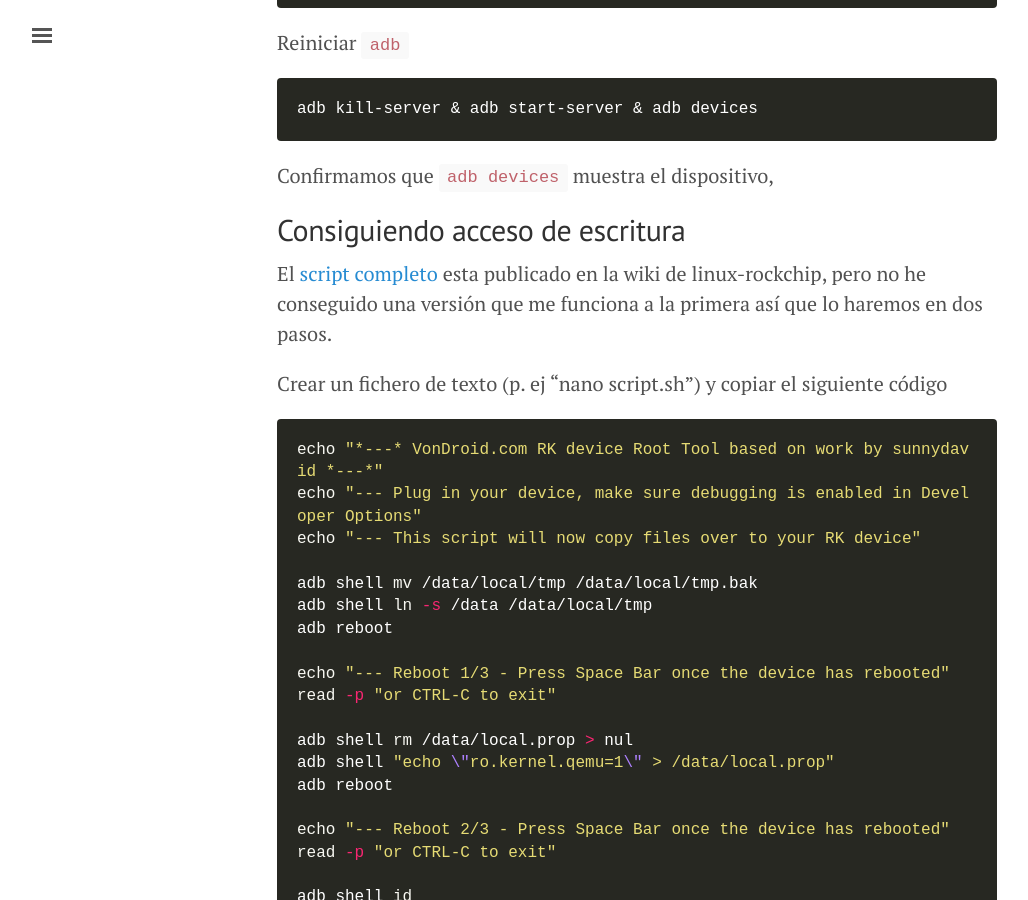
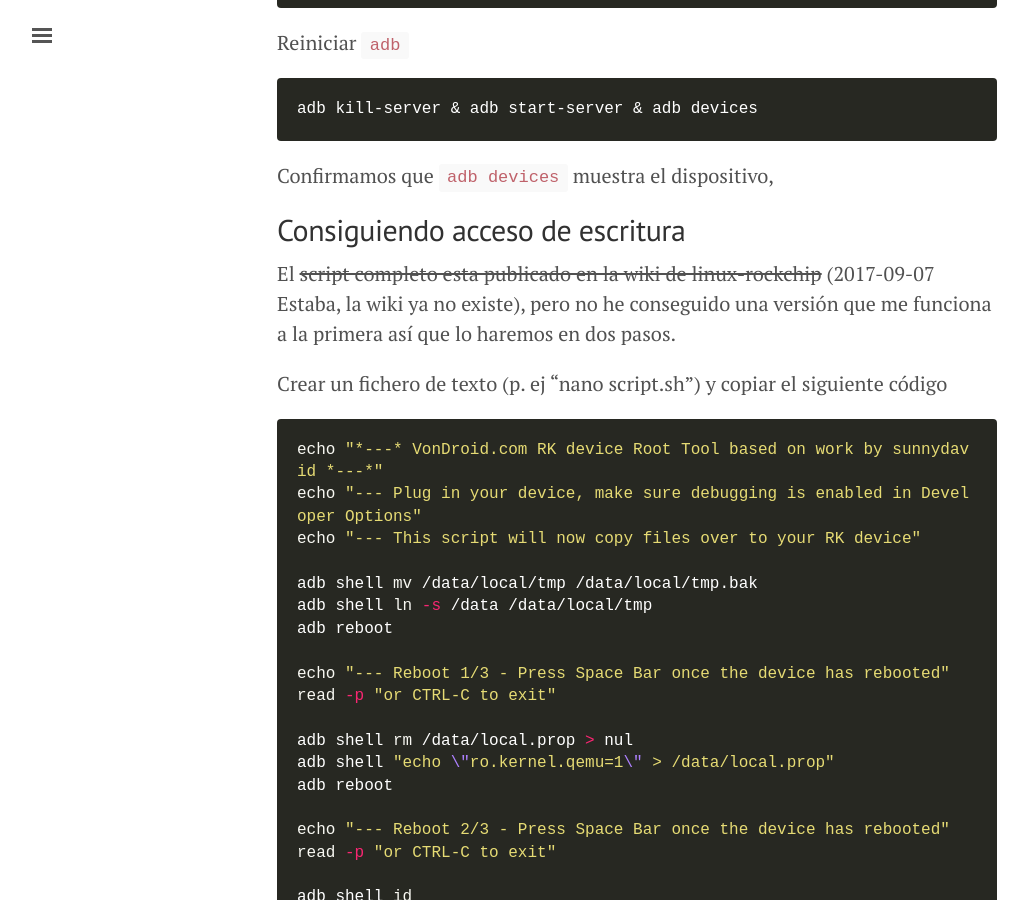
Before and after one commit to CGarces/CGarces.github.io, a Jekyll site: the page built from _posts/2016-02-22-root-MXQ-4K-RK3229.md, in a window 1280 px wide and 900 px high, scrolled down 1713 px. Shown: the whole window, without its empty margins (3-1031 px from the left). Built offline with Jekyll 4.4.1, drawn with Linux system fonts in a browser that asks for light colours; nearby versions of some CDN libraries; comment, search, counter and statistics services are not loaded.

Commit message:
Fix URL from removed site

```diff
--- a/_config.yml
+++ b/_config.yml
@@ -73,3 +73,7 @@ prose:
 
 #GitHub Metadata
 repository: CGarces/CGarces.github.io
+
+github:
+  source:
+    branch: master
--- a/_posts/2016-02-22-root-MXQ-4K-RK3229.md
+++ b/_posts/2016-02-22-root-MXQ-4K-RK3229.md
@@ -77,7 +77,7 @@ Confirmamos que `adb devices` muestra el dispositivo,
 
 ## Consiguiendo acceso de escritura ##
 
-El [script completo](http://www.linux-rockchip.info/mw/index.php?title=Root_RK3066_from_Linux) esta publicado en la wiki de linux-rockchip, pero no he conseguido una versión que me funciona a la primera así que lo haremos en dos pasos.
+El ~~script completo esta publicado en la wiki de linux-rockchip~~ (2017-09-07 Estaba, la wiki ya no existe), pero no he conseguido una versión que me funciona a la primera así que lo haremos en dos pasos.
 
 Crear un fichero de texto  (p. ej "nano script.sh") y copiar el siguiente código
 
```
Also changed, not shown: 1 other file.
